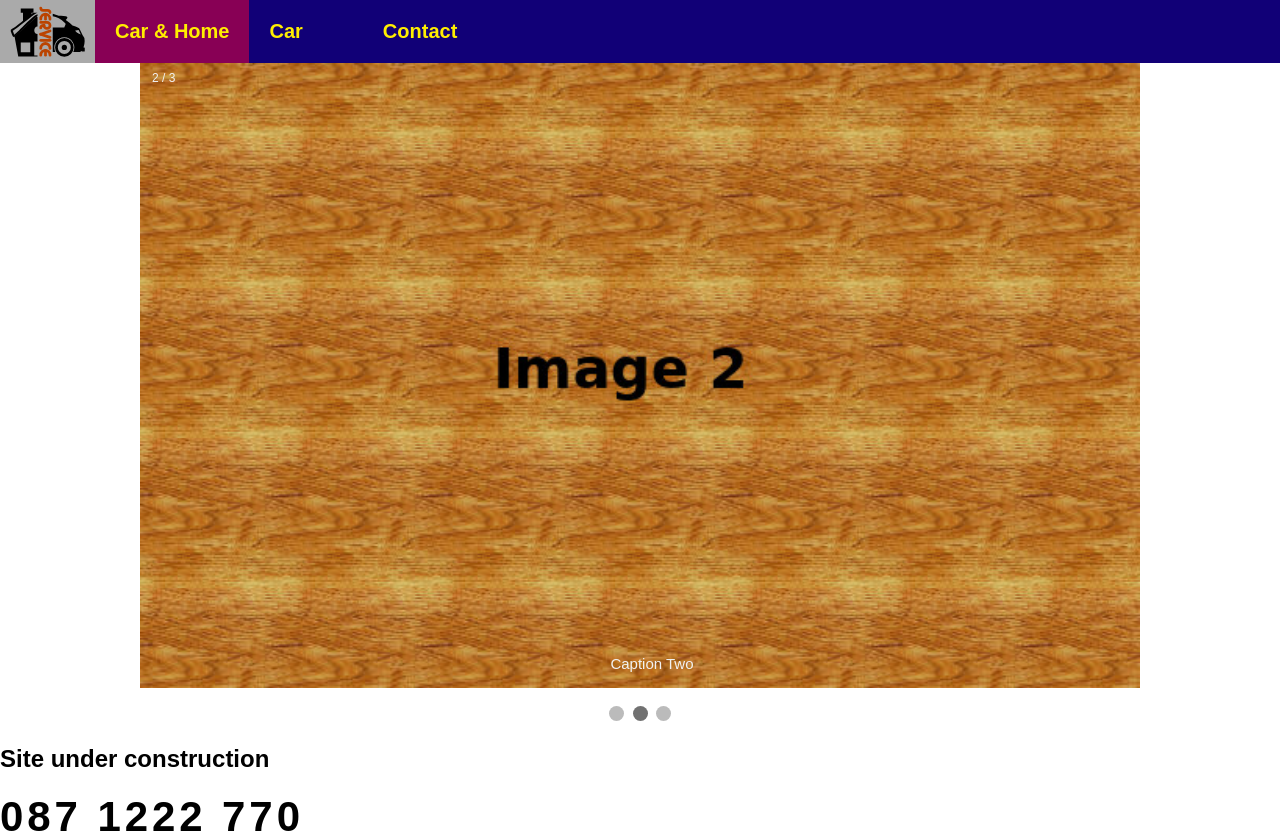
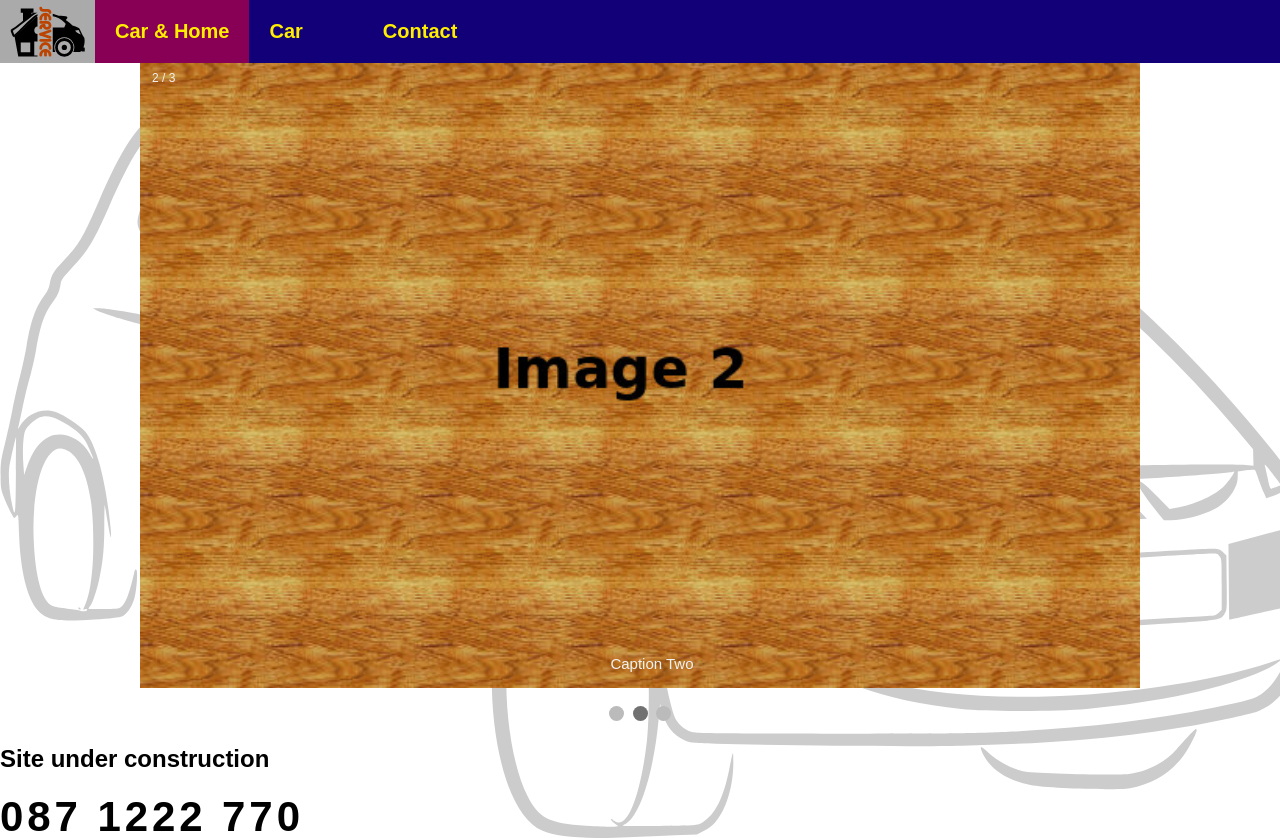
Before and after one commit to BogdanPasterak/carandhome, a PHP site: page / in a window 1280 px wide. Run offline with PHP 8.4, Linux system fonts and the light colour scheme; some libraries are stand-ins or nearby versions.

Commit message:
background

```diff
--- a/index.html
+++ b/index.html
@@ -27,12 +27,14 @@
          <a href="car.html">Car</a>
          <a href="home.html">
 
+
          </a>
          <a href="contact.html">Contact</a>
          <a href="javascript:void(0);" class="icon" onclick="myFunction()">
            <i class="fa fa-bars"></i>
          </a>
        </div>
+       <div class="container">
          <div class="slideshow-container">
 
             <div class="mySlides fade">
@@ -71,6 +73,7 @@
             <img src="phone.svg" alt="logo" />
 
          </div>
+          </div>
 
 
       <script>
--- a/style.css
+++ b/style.css
@@ -10,7 +10,9 @@
 
 
 .container {
-    /* background-color: #888; */
+  background-image: url('car.svg');
+  background-repeat: no-repeat;
+  background-size: cover;
 }
 
 .car_service li {
```
Also changed, not shown: car.svg. Lines whose indentation alone changed are shown as unchanged.
